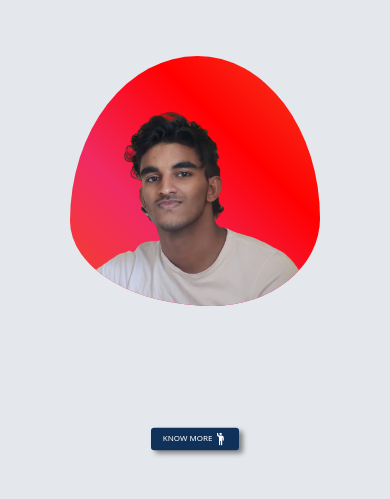
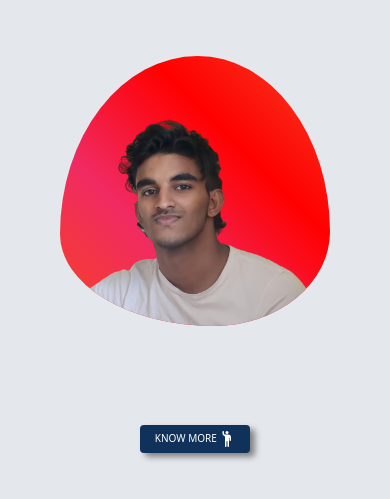
Before and after one commit to SarathA9/Sar_Folio, a plain HTML site: page index.html in a window 390 px wide. Shown: the part 247-746 px from the top of the page. Drawn offline with nearby package versions, Linux system fonts and the light colour scheme; a web font is replaced by a local one.

Commit message:
Update style.css

```diff
--- a/style.css
+++ b/style.css
@@ -146,8 +146,8 @@ body {
         transform: scale(.7);
     }
     .icon {
-        width: 250px;
-        height: 250px;
+        width: 270px;
+        height: 270px;
         left: 50%;
         transform: translateX(-50%);
         top: 0;
@@ -191,7 +191,7 @@ body {
     .know-btn{
       position: relative;
       top: 47vh;
-      transform: scale(.8);
+      transform: scale(1);
       width: 110px;
       left: 35%;
       font-size: 10px;
```
